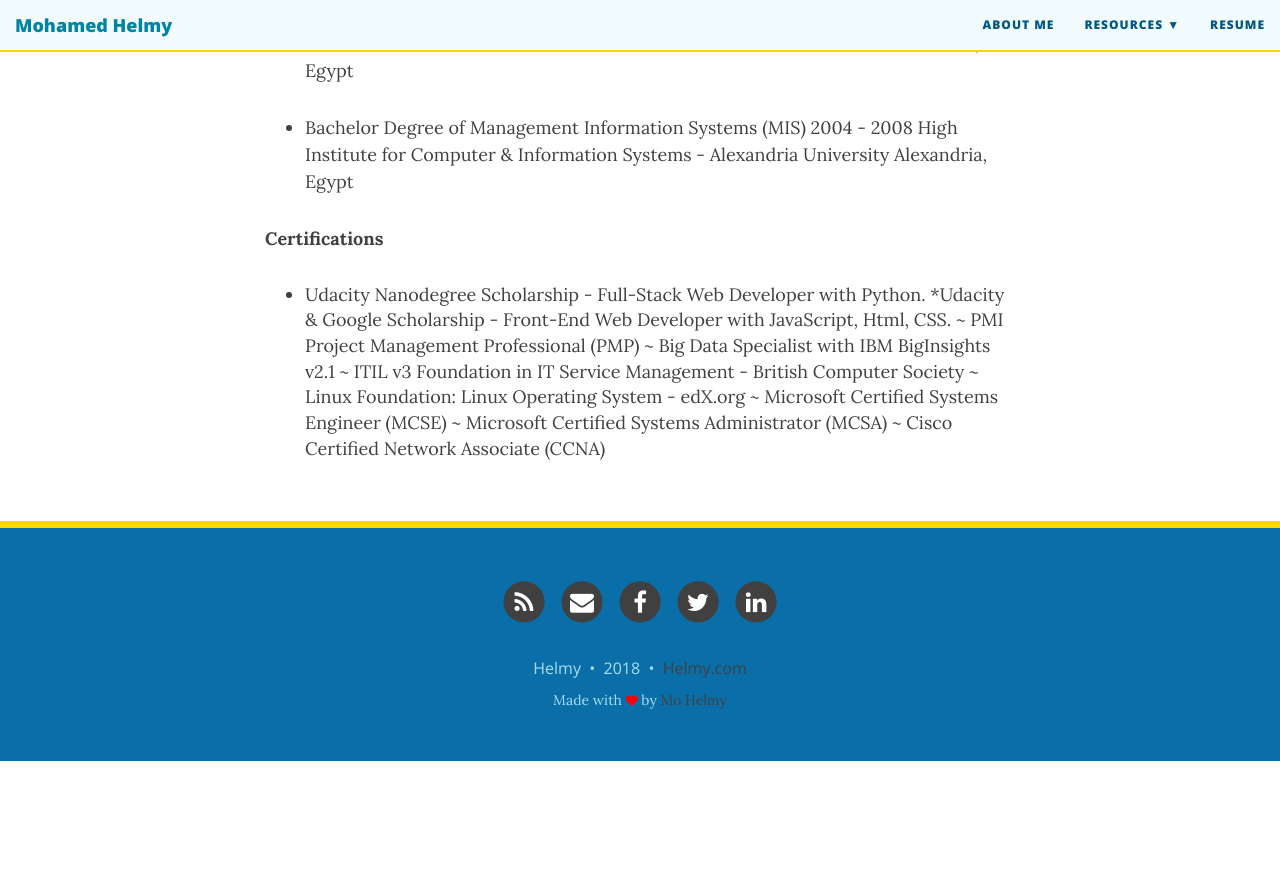
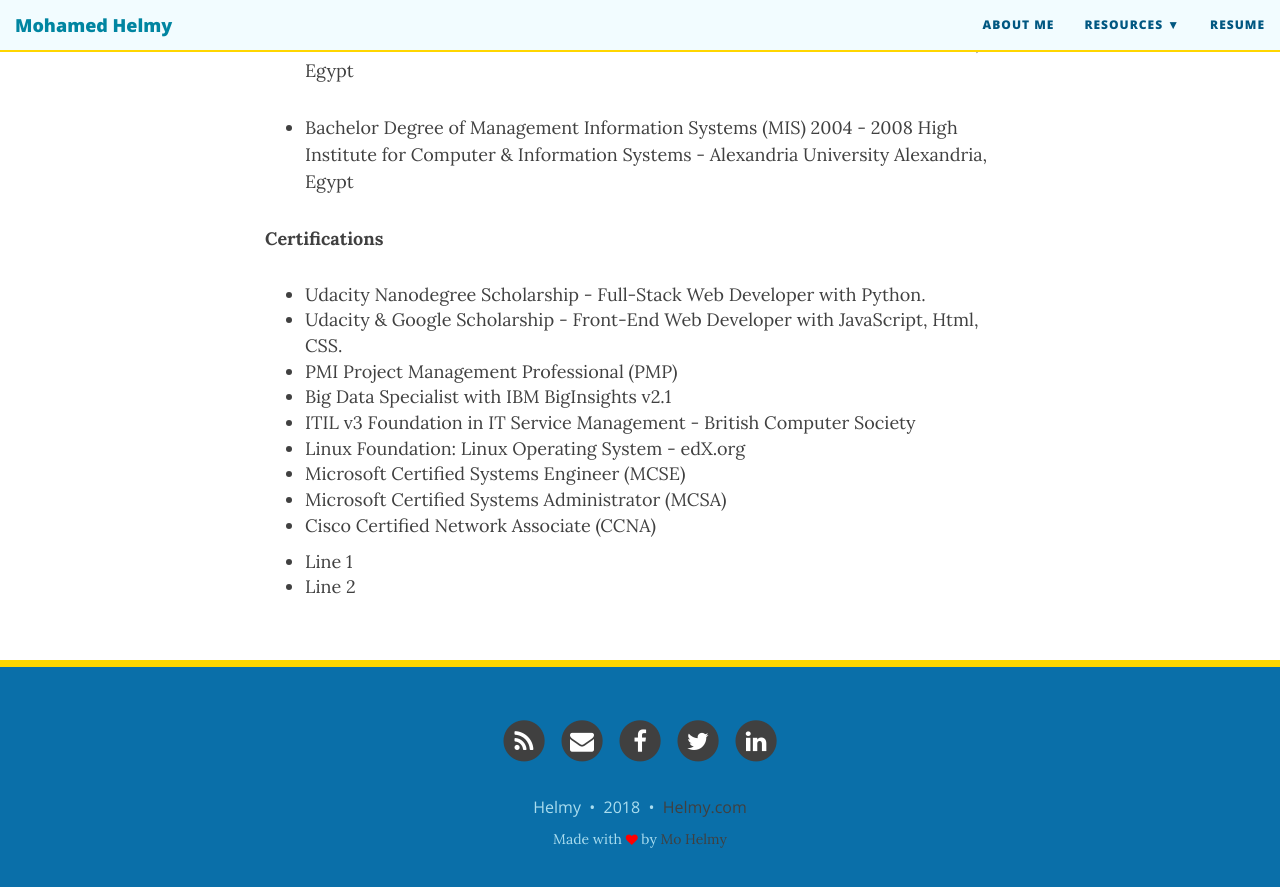
Before and after one commit to M-Helmy/m-helmy.github.io, a Jekyll site: the page built from resume.md, in a window 1280 px wide and 900 px high, scrolled down 1260 px. Shown: the top 887 px of the window. Built offline with Jekyll 4.4.1, drawn with Linux system fonts in a browser that asks for light colours; nearby versions of some CDN libraries; before the commit the page ends 2021 px from its top, so only the background shows below that.

Commit message:
Update resume.md

```diff
--- a/resume.md
+++ b/resume.md
@@ -40,11 +40,16 @@
 **Certifications**
 
 * Udacity Nanodegree Scholarship - Full-Stack Web Developer with Python.
-*Udacity & Google Scholarship - Front-End Web Developer with JavaScript, Html, CSS.
-~ PMI Project Management Professional (PMP)
-~ Big Data Specialist with IBM BigInsights v2.1
-~ ITIL v3 Foundation in IT Service Management - British Computer Society
-~ Linux Foundation: Linux Operating System - edX.org
-~ Microsoft Certified Systems Engineer (MCSE)
-~ Microsoft Certified Systems Administrator (MCSA)
-~ Cisco Certified Network Associate (CCNA)
+* Udacity & Google Scholarship - Front-End Web Developer with JavaScript, Html, CSS.
+* PMI Project Management Professional (PMP)
+* Big Data Specialist with IBM BigInsights v2.1
+* ITIL v3 Foundation in IT Service Management - British Computer Society
+* Linux Foundation: Linux Operating System - edX.org
+* Microsoft Certified Systems Engineer (MCSE)
+* Microsoft Certified Systems Administrator (MCSA)
+* Cisco Certified Network Associate (CCNA)
+
+<ul>
+<li>Line 1</li>
+<li>Line 2</li>
+</ul>
```
